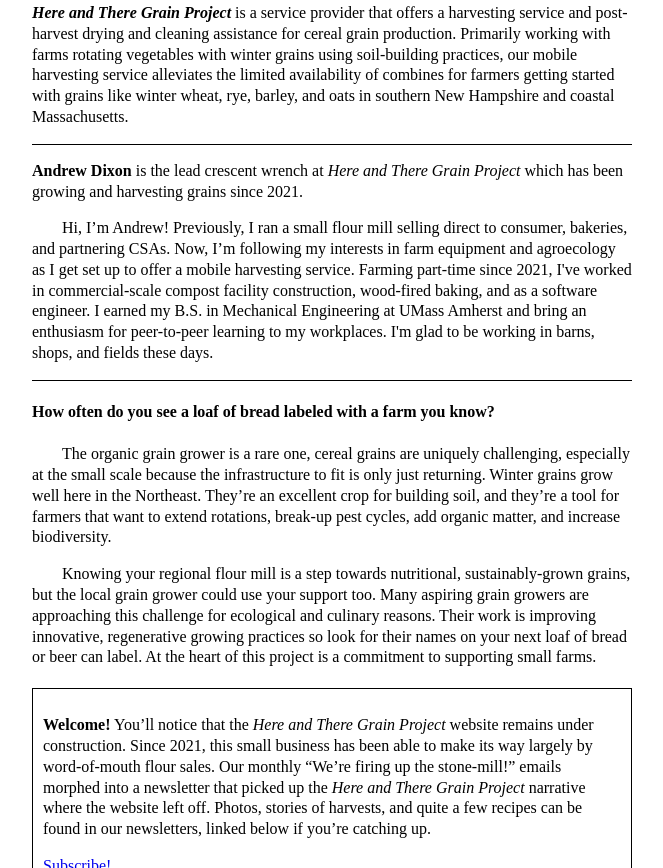
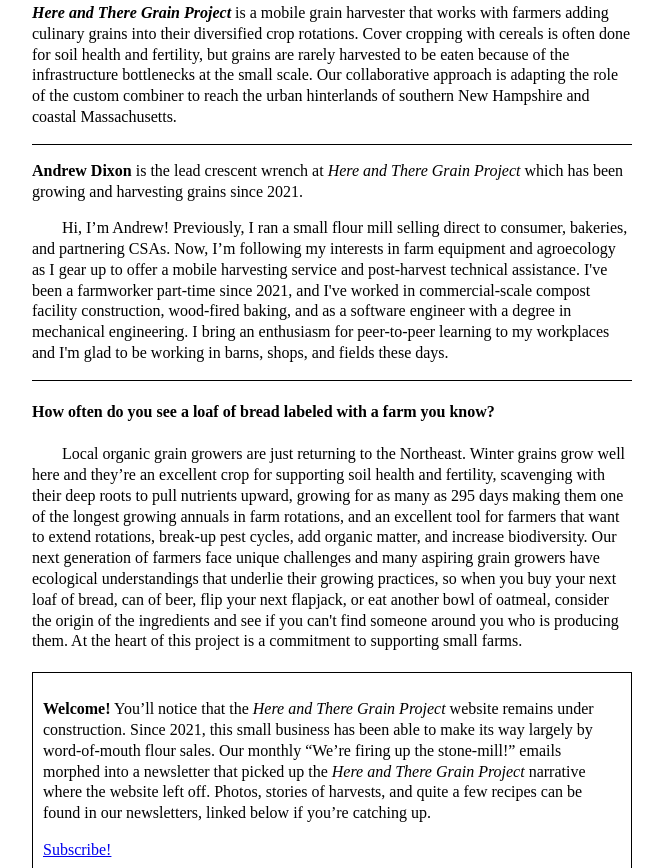
Before and after one commit to drewandrew/here-and-there, a website: page index.html in a window 1280 px wide. Shown: the part 325-1193 px from the top of the page, without its empty margins (273-936 px from the left). Drawn offline with Linux system fonts and the light colour scheme.

Commit message:
Update first three paragraphs

```diff
--- a/index.html
+++ b/index.html
@@ -19,21 +19,18 @@
   <div class="contents">
     <div class="description">
       <p class="border-bottom no-indent">
-        <i><b>Here and There Grain Project</b></i> is a service provider that offers a harvesting service and post-harvest drying and cleaning assistance for cereal grain production. Primarily working with farms rotating vegetables with winter grains using soil-building practices, our mobile harvesting service alleviates the limited availability of combines for farmers getting started with grains like winter wheat, rye, barley, and oats in southern New Hampshire and coastal Massachusetts.
+        <i><b>Here and There Grain Project</b></i> is a mobile grain harvester that works with farmers adding culinary grains into their diversified crop rotations. Cover cropping with cereals is often done for soil health and fertility, but grains are rarely harvested to be eaten because of the infrastructure bottlenecks at the small scale. Our collaborative approach is adapting the role of the custom combiner to reach the urban hinterlands of southern New Hampshire and coastal Massachusetts.
       </p>
       <p class="no-indent">
         <b>Andrew Dixon</b> is the lead crescent wrench at <i>Here and There Grain Project</i> which has been growing and harvesting grains since 2021.
       </p>
       <p class="border-bottom">
-        Hi, I’m Andrew! Previously, I ran a small flour mill selling direct to consumer, bakeries, and partnering CSAs. Now, I’m following my interests in farm equipment and agroecology as I get set up to offer a mobile harvesting service. Farming part-time since 2021, I've worked in commercial-scale compost facility construction, wood-fired baking, and as a software engineer. I earned my B.S. in Mechanical Engineering at UMass Amherst and bring an enthusiasm for peer-to-peer learning to my workplaces. I'm glad to be working in barns, shops, and fields these days.
+        Hi, I’m Andrew! Previously, I ran a small flour mill selling direct to consumer, bakeries, and partnering CSAs. Now, I’m following my interests in farm equipment and agroecology as I gear up to offer a mobile harvesting service and post-harvest technical assistance. I've been a farmworker part-time since 2021, and I've worked in commercial-scale compost facility construction, wood-fired baking, and as a software engineer with a degree in mechanical engineering. I bring an enthusiasm for peer-to-peer learning to my workplaces and I'm glad to be working in barns, shops, and fields these days.
       </p>
 
       <h4 class="no-indent">How often do you see a loaf of bread labeled with a farm you know?</h4>
       <p>
-        The organic grain grower is a rare one, cereal grains are uniquely challenging, especially at the small scale because the infrastructure to fit is only just returning. Winter grains grow well here in the Northeast. They’re an excellent crop for building soil, and they’re a tool for farmers that want to extend rotations, break-up pest cycles, add organic matter, and increase biodiversity.
-      </p>
-      <p>
-        Knowing your regional flour mill is a step towards nutritional, sustainably-grown grains, but the local grain grower could use your support too. Many aspiring grain growers are approaching this challenge for ecological and culinary reasons. Their work is improving innovative, regenerative growing practices so look for their names on your next loaf of bread or beer can label. At the heart of this project is a commitment to supporting small farms.
+        Local organic grain growers are just returning to the Northeast. Winter grains grow well here and they’re an excellent crop for supporting soil health and fertility, scavenging with their deep roots to pull nutrients upward, growing for as many as 295 days making them one of the longest growing annuals in farm rotations, and an excellent tool for farmers that want to extend rotations, break-up pest cycles, add organic matter, and increase biodiversity. Our next generation of farmers face unique challenges and many aspiring grain growers have ecological understandings that underlie their growing practices, so when you buy your next loaf of bread, can of beer, flip your next flapjack, or eat another bowl of oatmeal, consider the origin of the ingredients and see if you can't find someone around you who is producing them. At the heart of this project is a commitment to supporting small farms.
       </p>
     </div>
 
```
